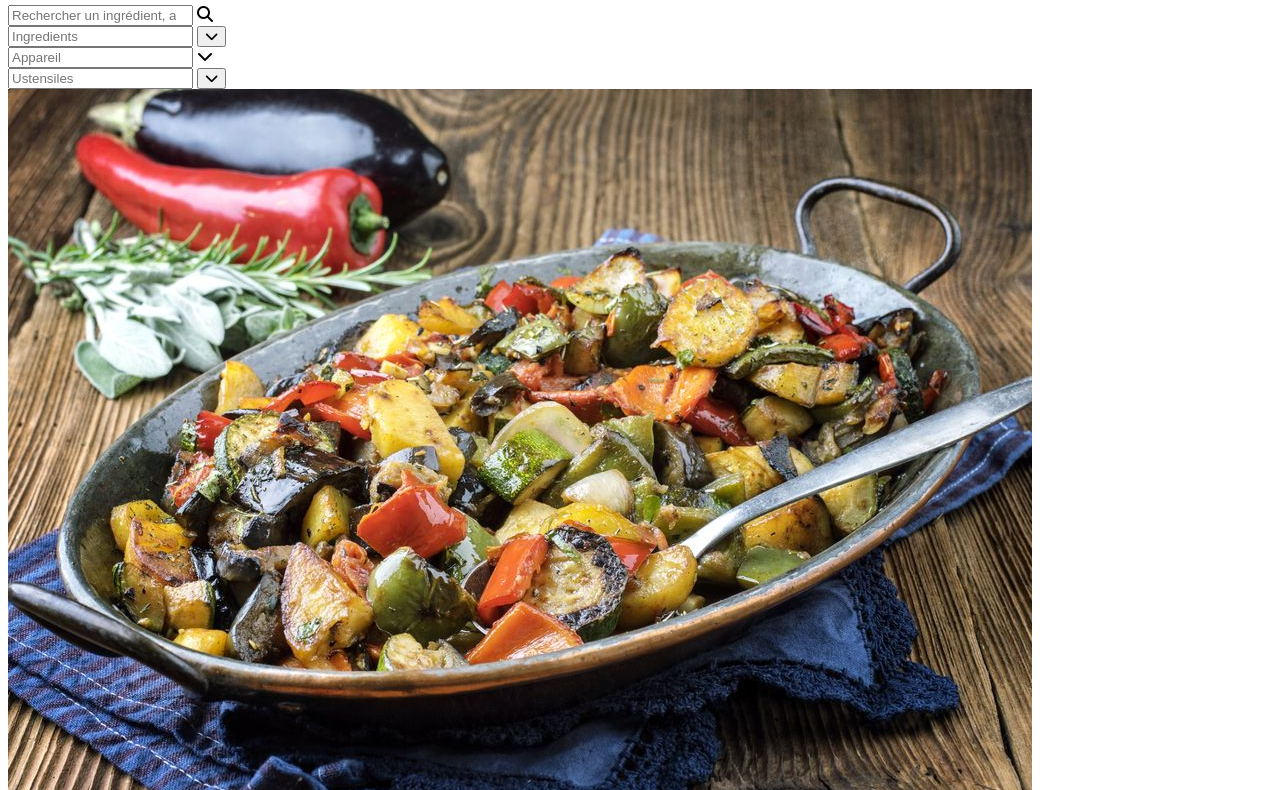
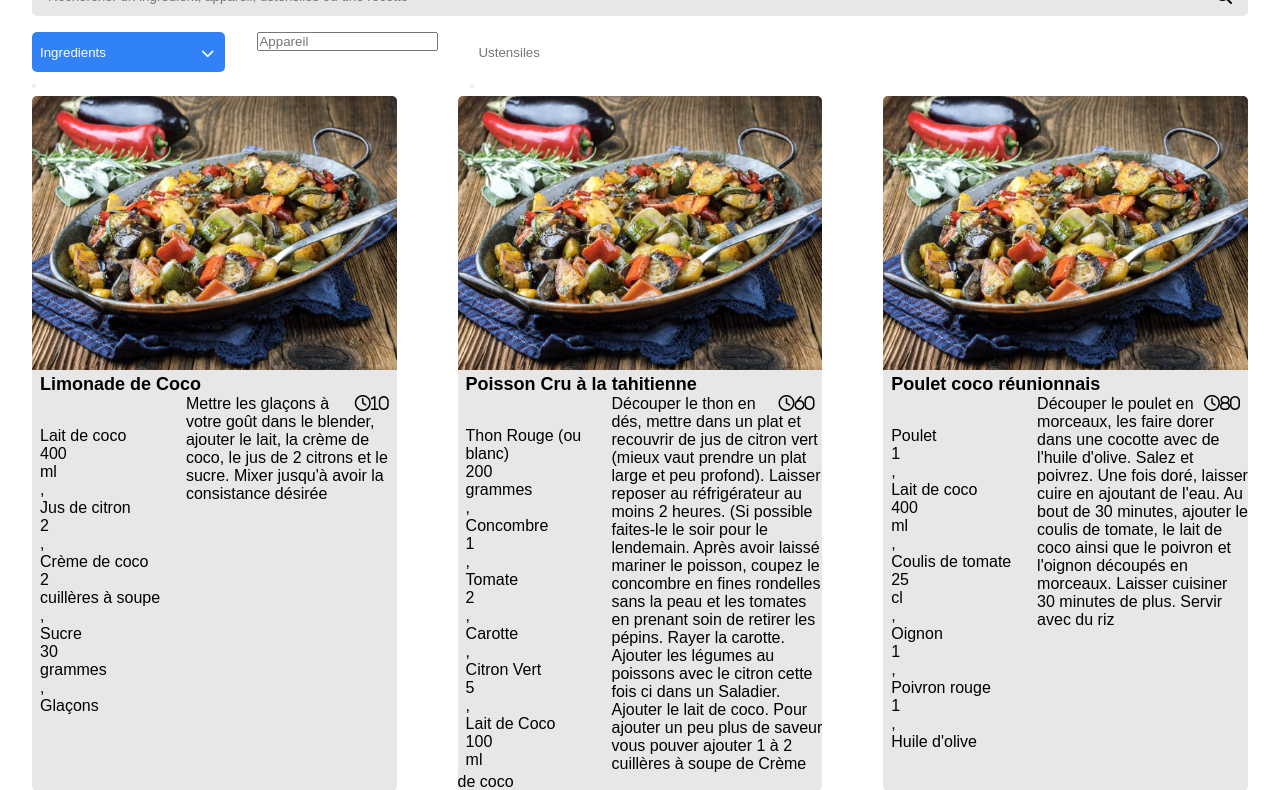
Before and after one commit to Fenzrael/GlennJOLLY_6_25102021, a website: page index.html in a window 1280 px wide. Shown: the part 121-911 px from the top of the page. Drawn offline with Linux system fonts and the light colour scheme.

Commit message:
Suite master

```diff
--- a/sass/style.scss
+++ b/sass/style.scss
@@ -0,0 +1,147 @@
+* {
+  list-style-type: none;
+  box-sizing: border-box;
+  margin: 0;
+  padding: 0;
+  font-family: "DM Sans", sans-serif;
+}
+
+body {
+  margin: 1rem;
+}
+
+.presentation {
+  display: flex;
+  flex-direction: column;
+  justify-content: center;
+  align-items: center;
+  &__logo {
+    width: 50px;
+  }
+  &__title {
+    color: #d04f4f;
+  }
+}
+
+.input {
+  display: flex;
+  flex-wrap: wrap;
+  margin-bottom: 1rem;
+  &__main {
+    margin: 0.5rem 1rem;
+    border: none;
+    width: 100%;
+  }
+}
+
+.secondary {
+  position: relative;
+  margin: 0.5rem 1rem;
+  height: 40px;
+
+  &__icon {
+    position: absolute;
+    top: 0.9rem;
+    right: 0.7rem;
+    border: none;
+    color: white;
+  }
+  &__button {
+    border: none;
+  }
+  &__search {
+    width: 100%;
+    height: 100%;
+    padding-left: 0.5rem;
+    border-radius: 5px;
+    border: none;
+  }
+}
+
+.main {
+  width: 100%;
+  &__search {
+    border: none;
+    border-radius: 5px;
+    width: 100%;
+    height: 40px;
+    background-color: #e7e7e7;
+    padding-left: 1rem;
+  }
+  &__icon {
+    position: absolute;
+    top: 6.8rem;
+    right: 3rem;
+    z-index: 1;
+  }
+}
+
+#ingredients {
+  background-color: #3282f7;
+  &::placeholder {
+    color: white;
+  }
+}
+
+#devices {
+  background-color: #68d9a4;
+  &::placeholder {
+    color: white;
+  }
+}
+
+#ustensils {
+  background-color: #ed6454;
+  &::placeholder {
+    color: white;
+  }
+}
+
+.ingredientsElt {
+  font-size: 12px;
+}
+
+.recipes {
+  display: flex;
+  flex-wrap: wrap;
+  justify-content: space-between;
+  margin: 1rem;
+}
+
+.card {
+  position: relative;
+  background-color: #e7e7e7;
+  border-radius: 5px;
+  overflow: hidden;
+  width: 30%;
+  min-height: 41rem;
+  margin-bottom: 1rem;
+  &__image {
+    width: 100%;
+    height: auto;
+    object-fit: contain;
+    overflow: hidden;
+  }
+  &__description {
+    float: right;
+    margin-top: 2rem;
+    margin-left: 0.5rem;
+    width: 45%;
+    font-size: 12px;
+  }
+  &__title {
+    margin-left: 0.5rem;
+    font-size: 18px;
+  }
+  &__time {
+    font-weight: bold;
+    margin-right: 0.5rem;
+    float: right;
+  }
+  &__ingredients {
+    float: left;
+    margin-top: 2rem;
+    margin-left: 0.5rem;
+    width: 40%;
+  }
+}
```
Also changed, not shown: css/style.css, 1 other file.
